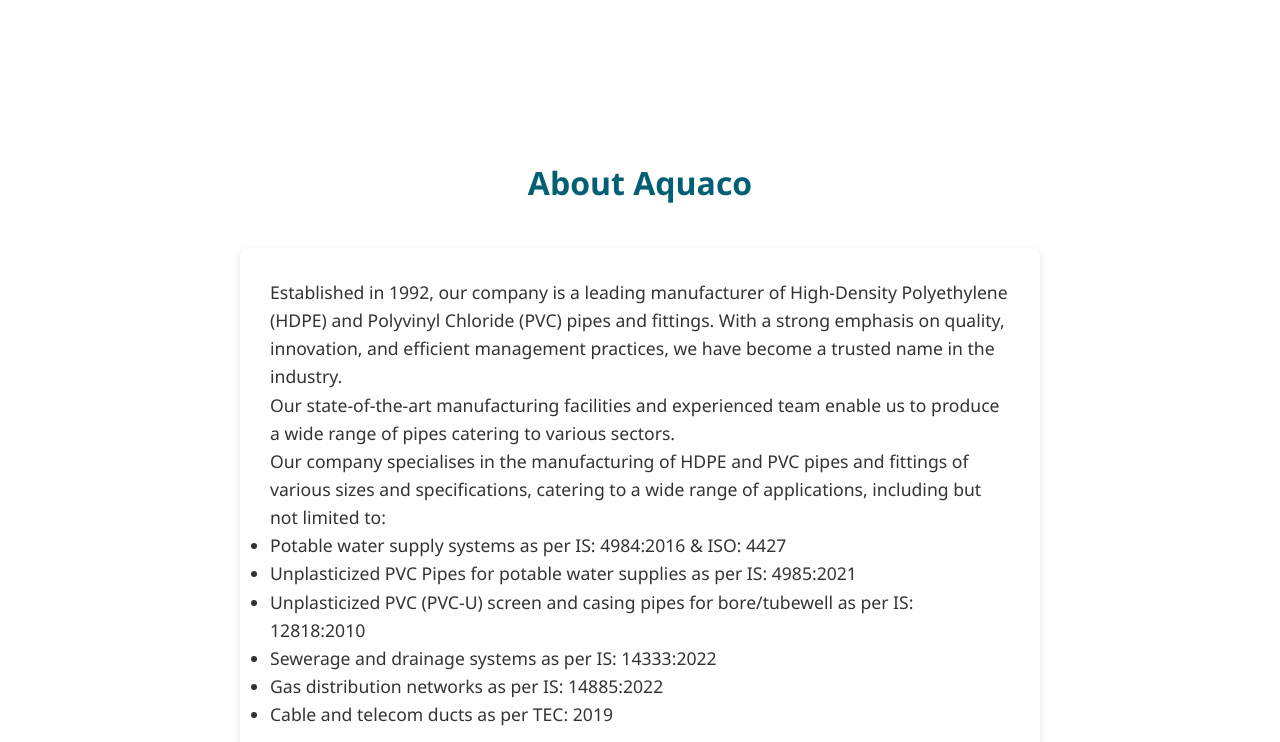
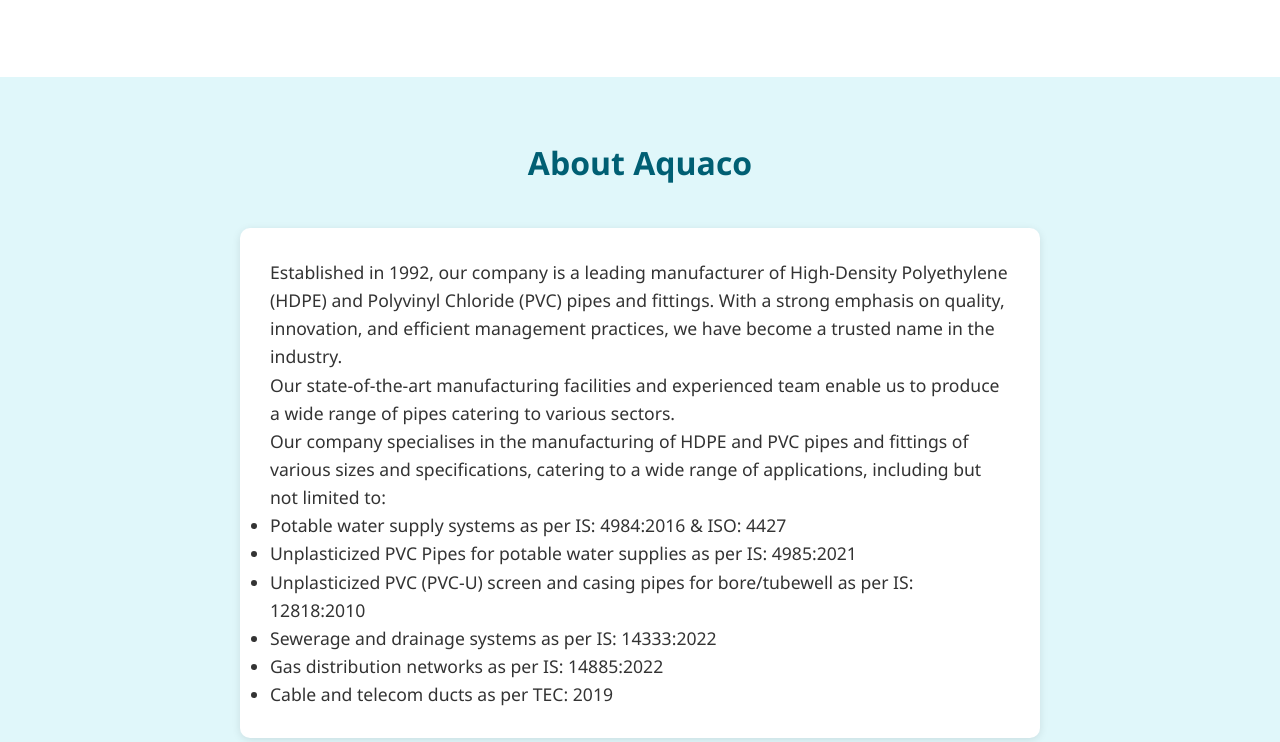
Before and after one commit to disha9848/disha9848.github.io, a plain HTML site: page index.html in a window 1280 px wide. Shown: the part 738-1480 px from the top of the page. Drawn offline with Linux system fonts and the light colour scheme.

Commit message:
Update style.css

```diff
--- a/style.css
+++ b/style.css
@@ -140,8 +140,6 @@ header, section {
   font-weight: 600;
   color: #005f73;
 }
-t-align: center;
-}
 
 .about {
   background-color: #e0f7fa;
```
